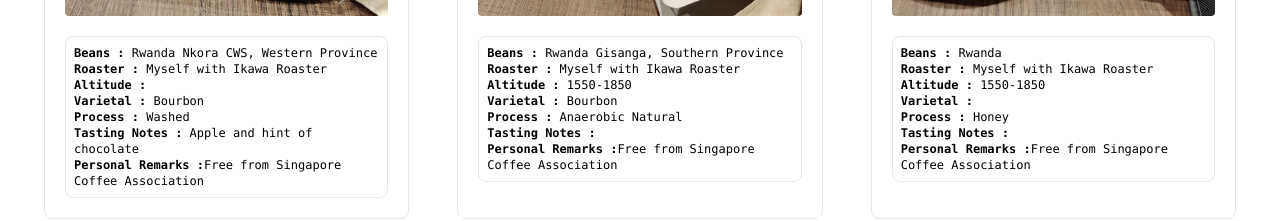
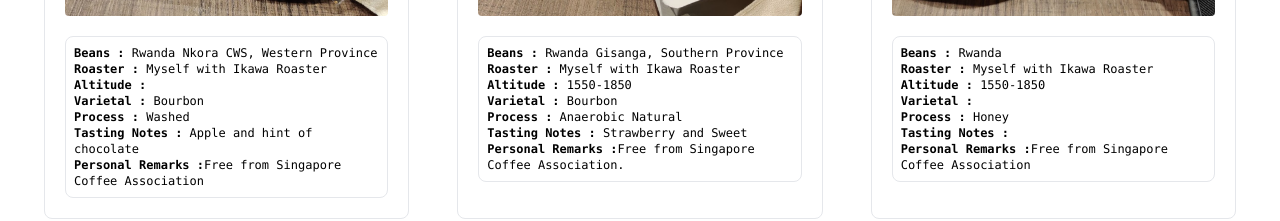
Before and after one commit to erickch123/erick-website, a React (Create React App) app: page /Coffee in a window 1280 px wide. Shown: the part 5040-5261 px from the top of the page. Built offline with nearby package versions, Linux system fonts and the light colour scheme.

Commit message:
edit coffee

```diff
--- a/src/components/CoffeeComponent.js
+++ b/src/components/CoffeeComponent.js
@@ -296,8 +296,8 @@ const RoastBeansList= [
     altitude :"1550-1850",
     varietal : "Bourbon",
     process : "Anaerobic Natural",
-    tastingnotes : "",
-    personalremarks : "Free from Singapore Coffee Association",
+    tastingnotes : "Strawberry and Sweet",
+    personalremarks : "Free from Singapore Coffee Association.",
     beanspicture: require('../images/Coffee/OwnRoast-RwandaAnaerobic.jpeg'),
   },
   {
```
